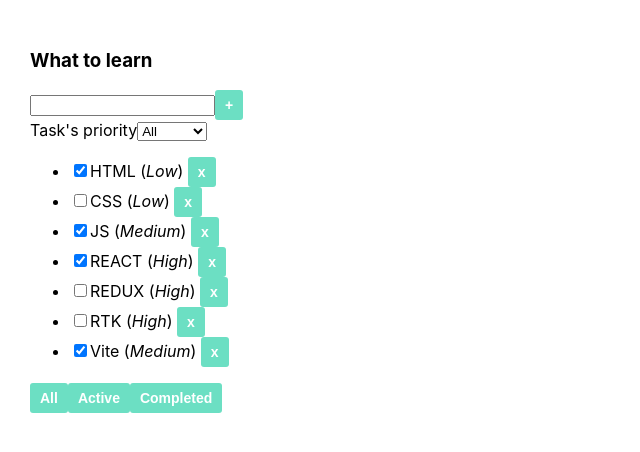
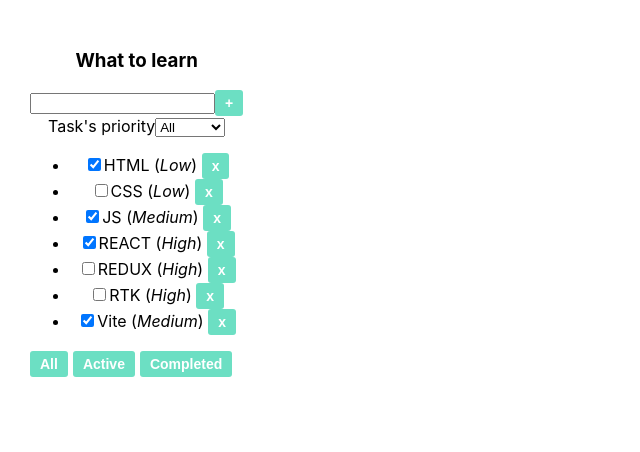
Before and after one commit to igor-minaev/wishlist, a React app: page / in a window 1280 px wide. Shown: the top 452 px of the page, without its empty margins (0-640 px from the left). Built offline with nearby package versions, Linux system fonts and the light colour scheme; the HTML template or start-up script is replaced by a standard one.

Commit message:
add styles for todolist

```diff
--- a/src/App.tsx
+++ b/src/App.tsx
@@ -1,6 +1,6 @@
 import './App.css'
 import {useState} from "react";
-import {Todolist} from "./Todolist.tsx";
+import {Todolist} from "./components/Todolist/Todolist.tsx";
 import {FilterType, PriorityType, TaskType} from "./types/types.ts";
 
 
--- a/src/components/Button/Button.module.css
+++ b/src/components/Button/Button.module.css
@@ -1,6 +1,6 @@
 .button {
     overflow: hidden;
-    padding: 5px 10px;
+    padding: 3px 10px;
     border-radius: 3px;
     border: none;
     color: white;
--- /dev/null
+++ b/src/components/Todolist/Todolist.module.css
@@ -0,0 +1,8 @@
+.todolist {
+    text-align: center;
+}
+
+.wrapperBtn {
+    display: flex;
+    gap: 5px;
+}
--- a/src/Todolist.tsx
+++ b/src/components/Todolist/Todolist.tsx
@@ -1,8 +1,9 @@
-import {FilterType, PriorityType, TaskType} from "./types/types.ts";
-import {Task} from "./Task.tsx";
+import {FilterType, PriorityType, TaskType} from "../../types/types.ts";
+import {Task} from "../../Task.tsx";
 import {ChangeEvent, useState} from "react";
-import {Button} from "./components/Button/Button.tsx";
-import {Input} from "./components/Input.tsx";
+import {Button} from "../Button/Button.tsx";
+import {Input} from "../Input.tsx";
+import s from './Todolist.module.css'
 
 type TodolistPropsType = {
     title: string
@@ -41,7 +42,7 @@
     }
 
     return (
-        <div>
+        <div className={s.todolist}>
             <h3>{title}</h3>
             <div>
                 <Input value={newTitle} onChange={onChangeHandler}/>
@@ -57,7 +58,7 @@
                 </select>
             </div>
             {mappedTasks}
-            <div>
+            <div className={s.wrapperBtn}>
                 <Button onClick={() => changeFilter('All')} name='All'/>
                 <Button onClick={() => changeFilter('Active')} name='Active'/>
                 <Button onClick={() => changeFilter('Completed')} name='Completed'/>
```
